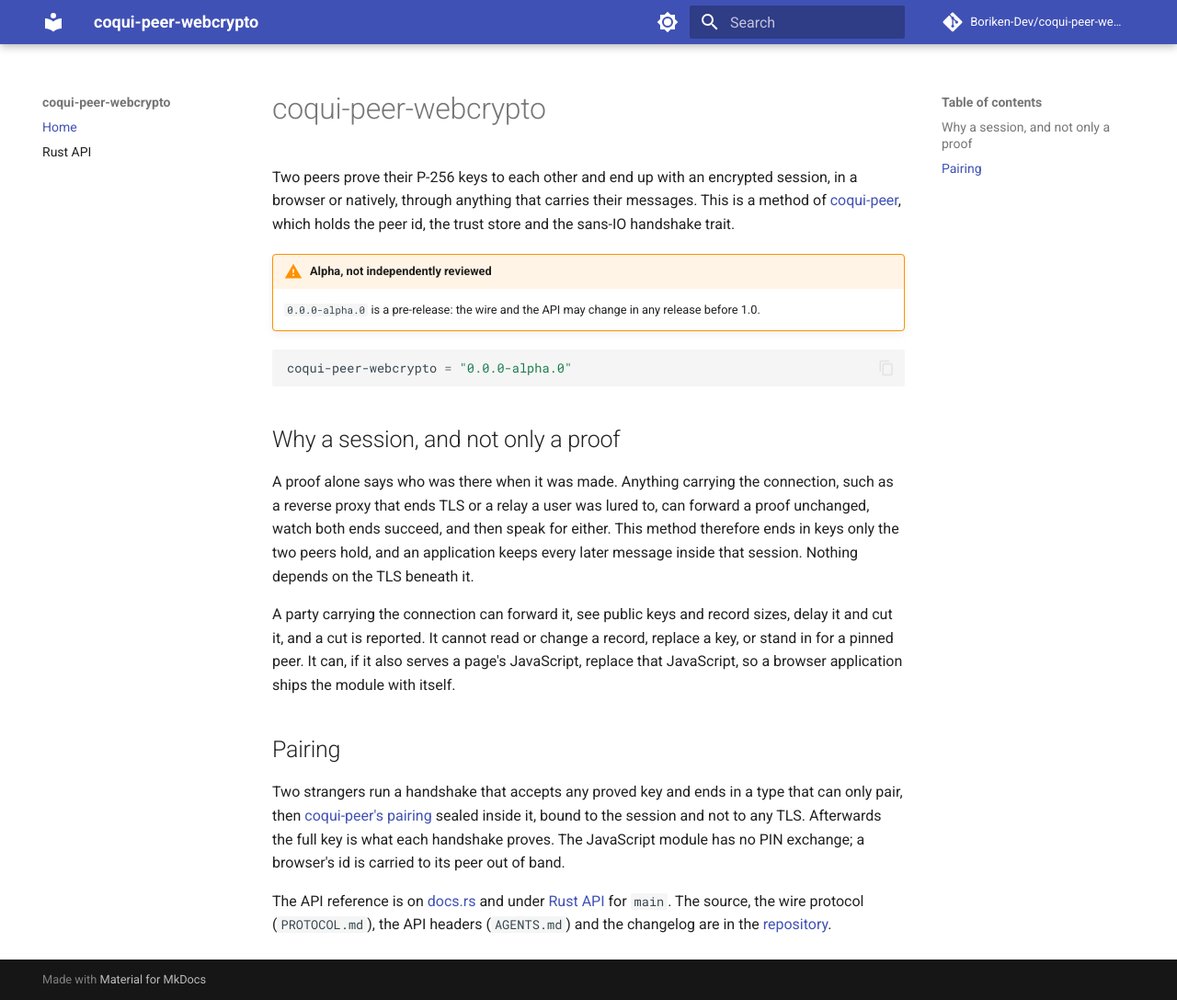
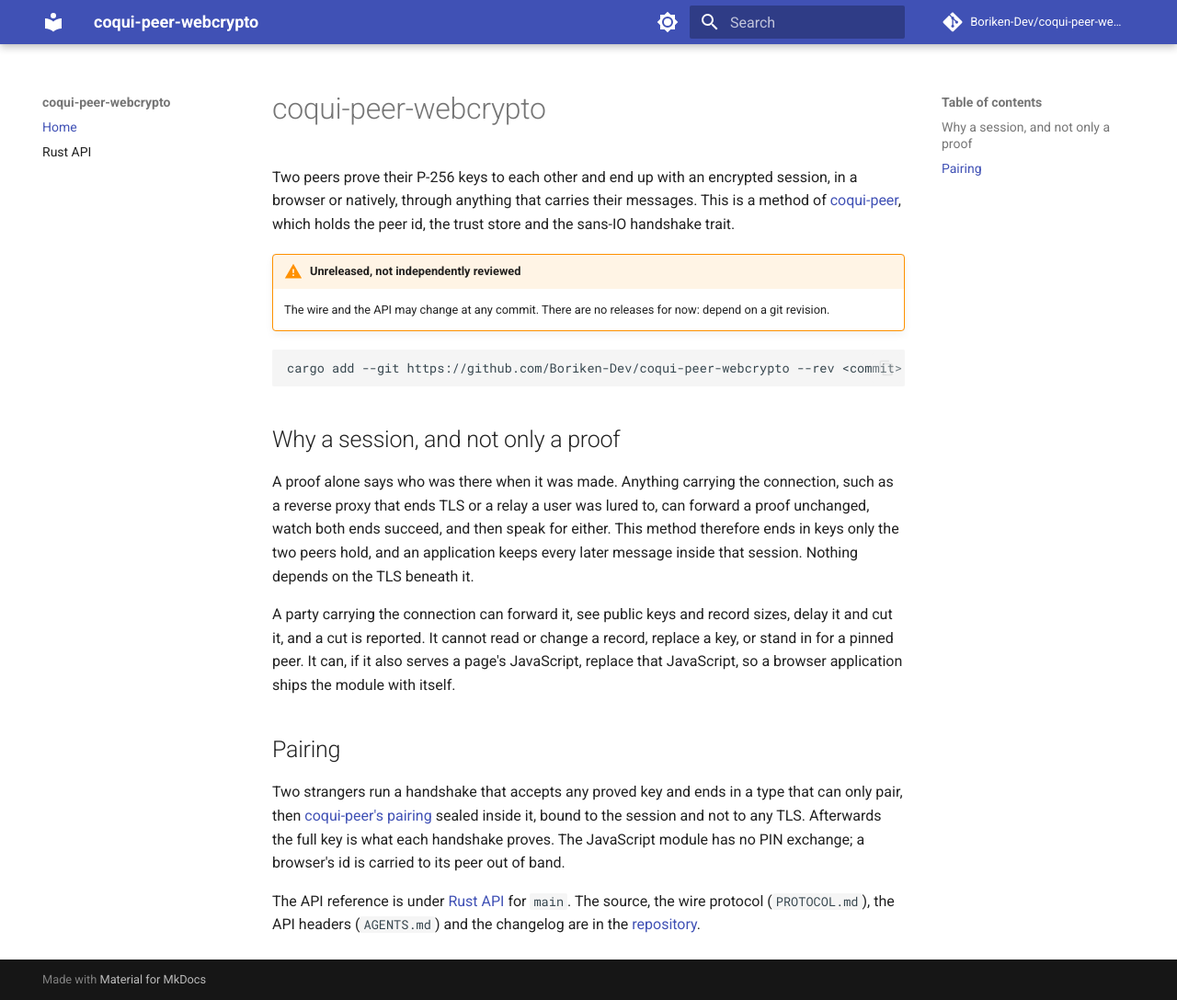
Before and after one commit to Boriken-Dev/coqui-peer-webcrypto, an MkDocs documentation site: the page built from docs/index.md, in a window 1280 px wide and 1087 px high. Shown: the whole window at 92% size. Built offline with MkDocs 1.6.1 and Material for MkDocs 9.7.7, drawn with Linux system fonts in a browser that asks for light colours; comment, search, counter and statistics services are not loaded.

Commit message:
docs: no crates.io badges or instructions while there is no release; cargo add --git

````diff
--- a/docs/index.md
+++ b/docs/index.md
@@ -5,11 +5,12 @@ natively, through anything that carries their messages. This is a method of
 [coqui-peer](https://boriken-dev.github.io/coqui-peer/), which holds the peer id, the trust store and
 the sans-IO handshake trait.
 
-!!! warning "Alpha, not independently reviewed"
-    `0.0.0-alpha.0` is a pre-release: the wire and the API may change in any release before 1.0.
+!!! warning "Unreleased, not independently reviewed"
+    The wire and the API may change at any commit. There are no releases for now: depend on a git
+    revision.
 
-```toml
-coqui-peer-webcrypto = "0.0.0-alpha.0"
+```bash
+cargo add --git https://github.com/Boriken-Dev/coqui-peer-webcrypto --rev <commit> coqui-peer-webcrypto
 ```
 
 ## Why a session, and not only a proof
@@ -31,7 +32,7 @@ Two strangers run a handshake that accepts any proved key and ends in a type tha
 session and not to any TLS. Afterwards the full key is what each handshake proves. The JavaScript
 module has no PIN exchange; a browser's id is carried to its peer out of band.
 
-The API reference is on [docs.rs](https://docs.rs/coqui-peer-webcrypto) and under
+The API reference is under
 [Rust API](https://boriken-dev.github.io/coqui-peer-webcrypto/rust/index.html) for `main`. The source, the
 wire protocol (`PROTOCOL.md`), the API headers (`AGENTS.md`) and the changelog are in the
 [repository](https://github.com/Boriken-Dev/coqui-peer-webcrypto).
````
Also changed, not shown: README.md (+11 -10 lines).
